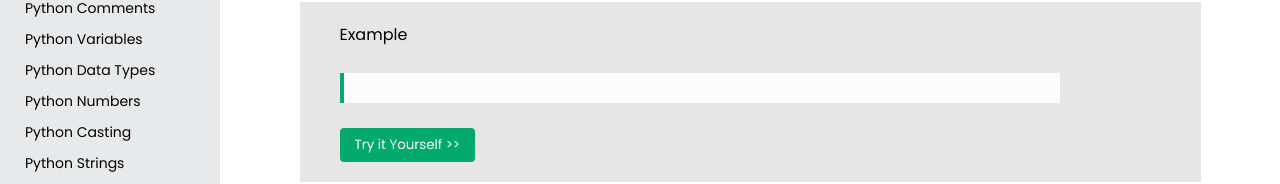
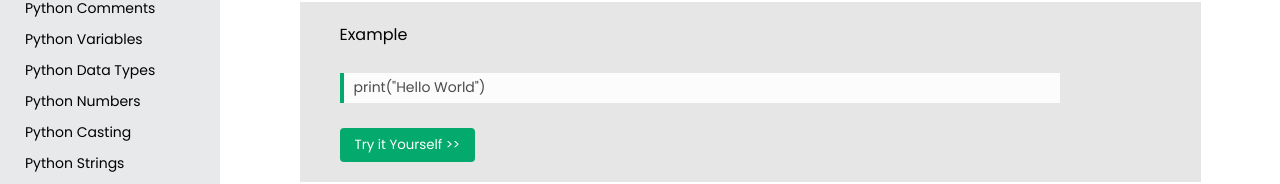
Before and after one commit to Bharath-designer/w3-schools-clone, a plain HTML site: page index.html in a window 1280 px wide. Shown: the part 314-498 px from the top of the page. Drawn offline with Linux system fonts and the light colour scheme.

Commit message:
sample program

```diff
--- a/index.html
+++ b/index.html
@@ -154,7 +154,7 @@
             </div>
             <div class="empty-content">
               <p>Example</p>
-              <div class="text"></div>
+              <div class="text">print("Hello World")</div>
               <button>Try it Yourself >></button>
             </div>
 
--- a/style.css
+++ b/style.css
@@ -291,6 +291,14 @@ width: 100%;
   margin: 50px auto;
 }
 
+.text{
+  display: flex;
+  align-items: center;
+  padding-left:10px ;
+  color: rgb(76, 76, 76);
+  font-size: 14px;
+}
+
 @media screen and (max-width: 800px) {
   .top-links:nth-child(4):not(.second) {
     display: none;
```
